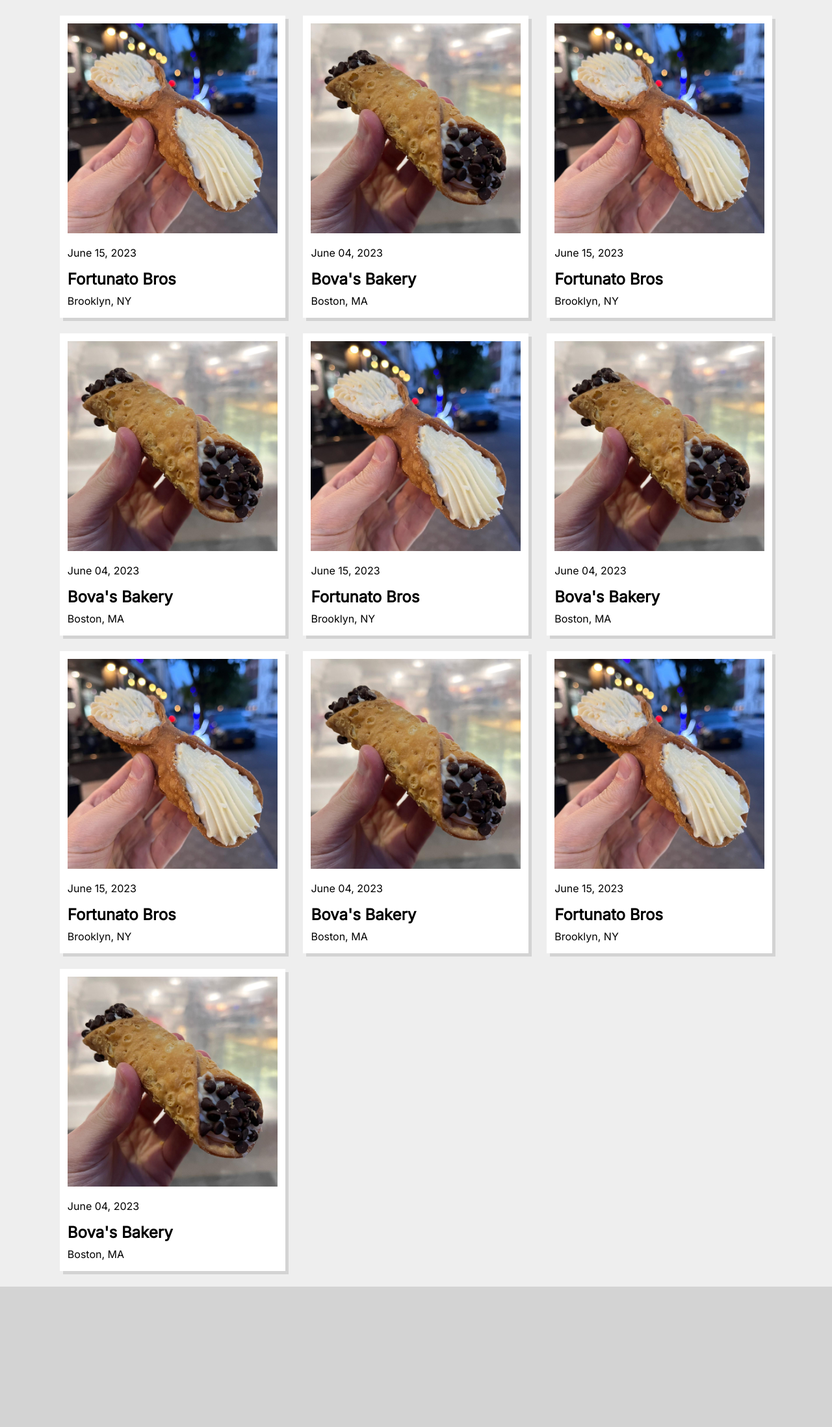
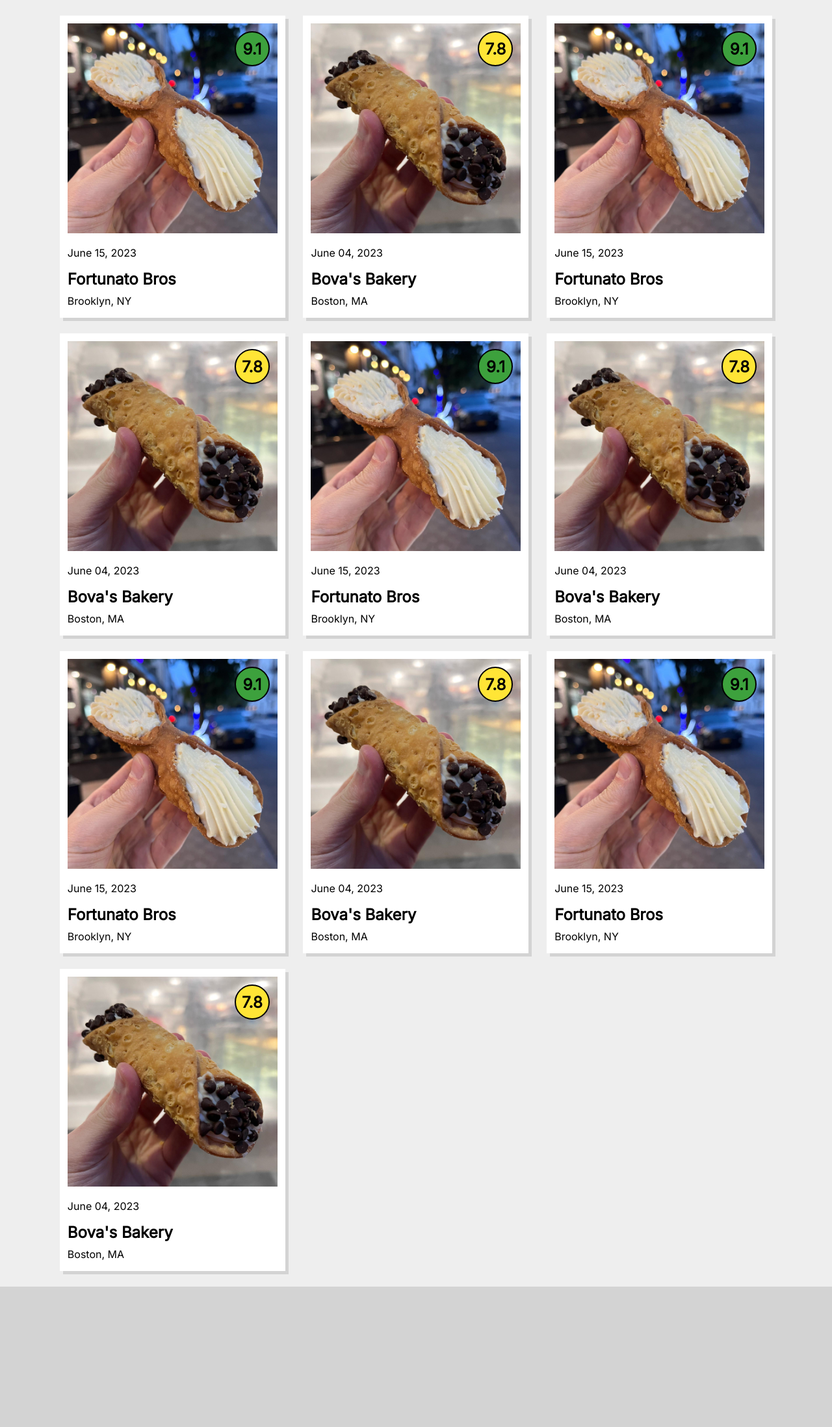
Before and after one commit to bzarras/cannoli-reviews, a FastAPI app: page / in a window 1280 px wide. Shown: the part 144-2340 px from the top of the page at 65% size. Run offline with FastAPI, Linux system fonts and the light colour scheme.

Commit message:
better badge display

```diff
--- a/app/models.py
+++ b/app/models.py
@@ -1,5 +1,5 @@
 import datetime
-from pydantic import BaseModel, field_serializer
+from pydantic import BaseModel, computed_field, field_serializer
 
 
 class Review(BaseModel):
@@ -14,6 +14,20 @@ class Review(BaseModel):
     img_url: str
     tags: list[str] = []
 
+    @computed_field
+    @property
+    def badge_color(self) -> str:
+        if self.rating >= 9.0:
+            return "#3DA13D"
+        elif self.rating >= 8.0:
+            return "#78CC78"
+        elif self.rating >= 7.0:
+            return "#FFE536"
+        elif self.rating >= 6.0:
+            return "#FFF29C"
+        else:
+            return "#FF5368"
+
     @field_serializer('date')
     def serialize_date(self, date: datetime.date, _info):
         return date.strftime("%B %d, %Y")
--- a/static/styles.css
+++ b/static/styles.css
@@ -48,6 +48,7 @@ body {
   box-shadow: 5px 5px 0px lightgray;
   padding: 12px;
   background-color: #fff;
+  position: relative;
 }
 
 .review-card > h2 {
@@ -84,11 +85,11 @@ body {
 }
 
 .rating-badge {
-  border: 1px solid black;
+  border: 2px solid black;
   border-radius: 50%;
-  background-color: goldenrod;
-  height: 80px;
-  width: 80px;
+  background-color: lightgreen;
+  height: 65px;
+  width: 65px;
   display: flex;
   justify-content: center;
   align-items: center;
@@ -108,7 +109,7 @@ body {
   align-items: center;
 }
 
-.rating-badge-inner > p {
+.rating-badge p {
   font-size: 32px;
   font-weight: bold;
 }
--- a/templates/index.html
+++ b/templates/index.html
@@ -6,6 +6,9 @@
     <a href="reviews/{{review.slug}}" class="review-card-link">
       <div class="review-card">
         <img src="{{review.img_url}}" alt="Cannoli Thumbnail" width="323px" height="auto">
+        <div class="rating-badge" style="top: 24px; right: 24px; height: 50px; width: 50px; background-color: {{review.badge_color}};">
+          <p style="display: block; font-size: 24px;">{{review.rating}}</p>
+        </div>
         <p>{{review.date}}</p>
         <h2>{{review.title}}</h2>
         <p class="review-card-location">{{review.location}}</p>
--- a/templates/review.html
+++ b/templates/review.html
@@ -3,10 +3,8 @@
 {% block content %}
 <div class="review-img-container">
   <img src="{{review.img_url}}" alt="Cannoli" style="width: 646px; max-width: 100%;">
-  <div class="rating-badge">
-    <div class="rating-badge-inner">
-      <p style="display: block;">{{review.rating}}</p>
-    </div>
+  <div class="rating-badge" style="background-color: {{review.badge_color}};">
+    <p style="display: block;">{{review.rating}}</p>
   </div>
 </div>
 <div class="review-body-container">
```
Also changed, not shown: other parts of static/styles.css (+1 -1 lines).
